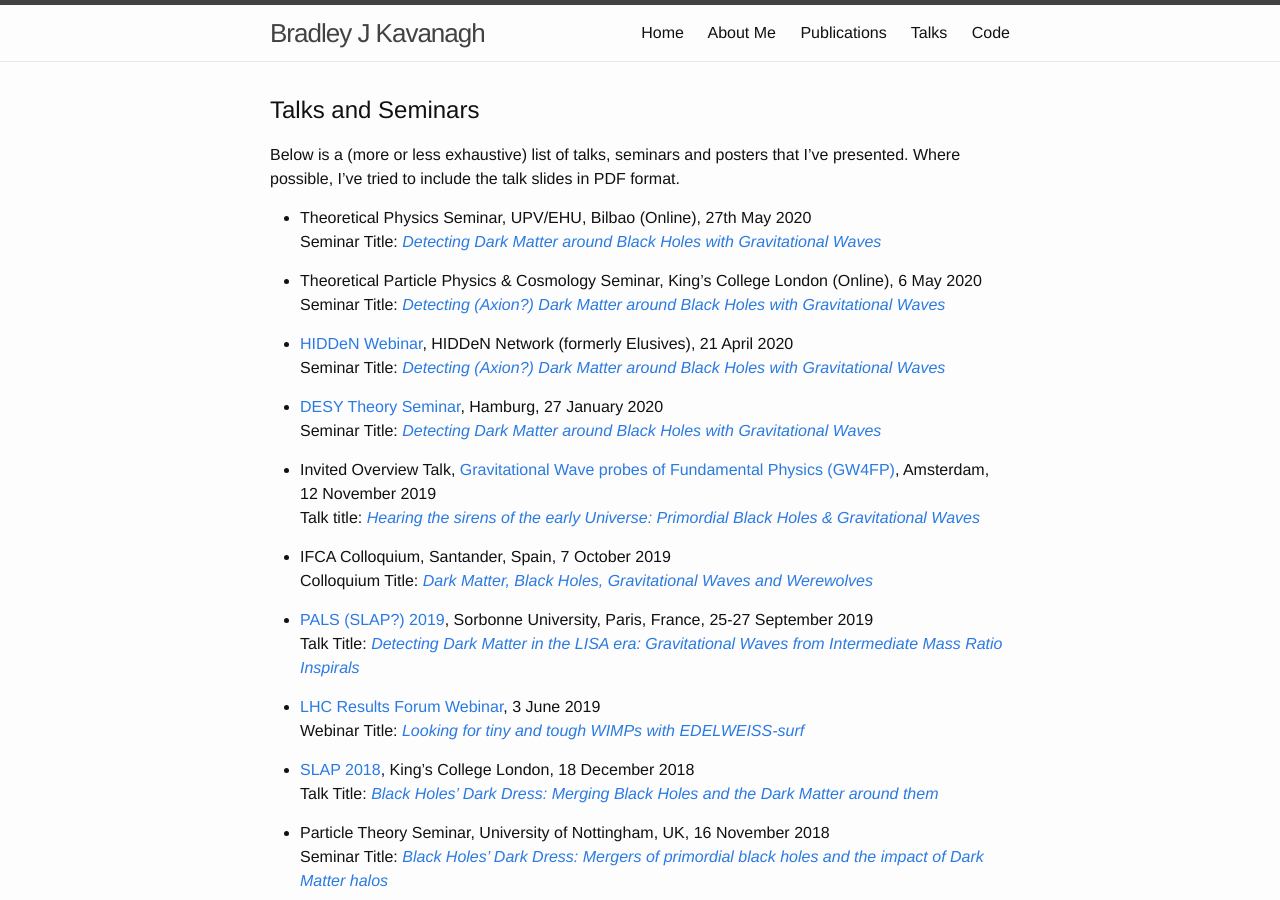
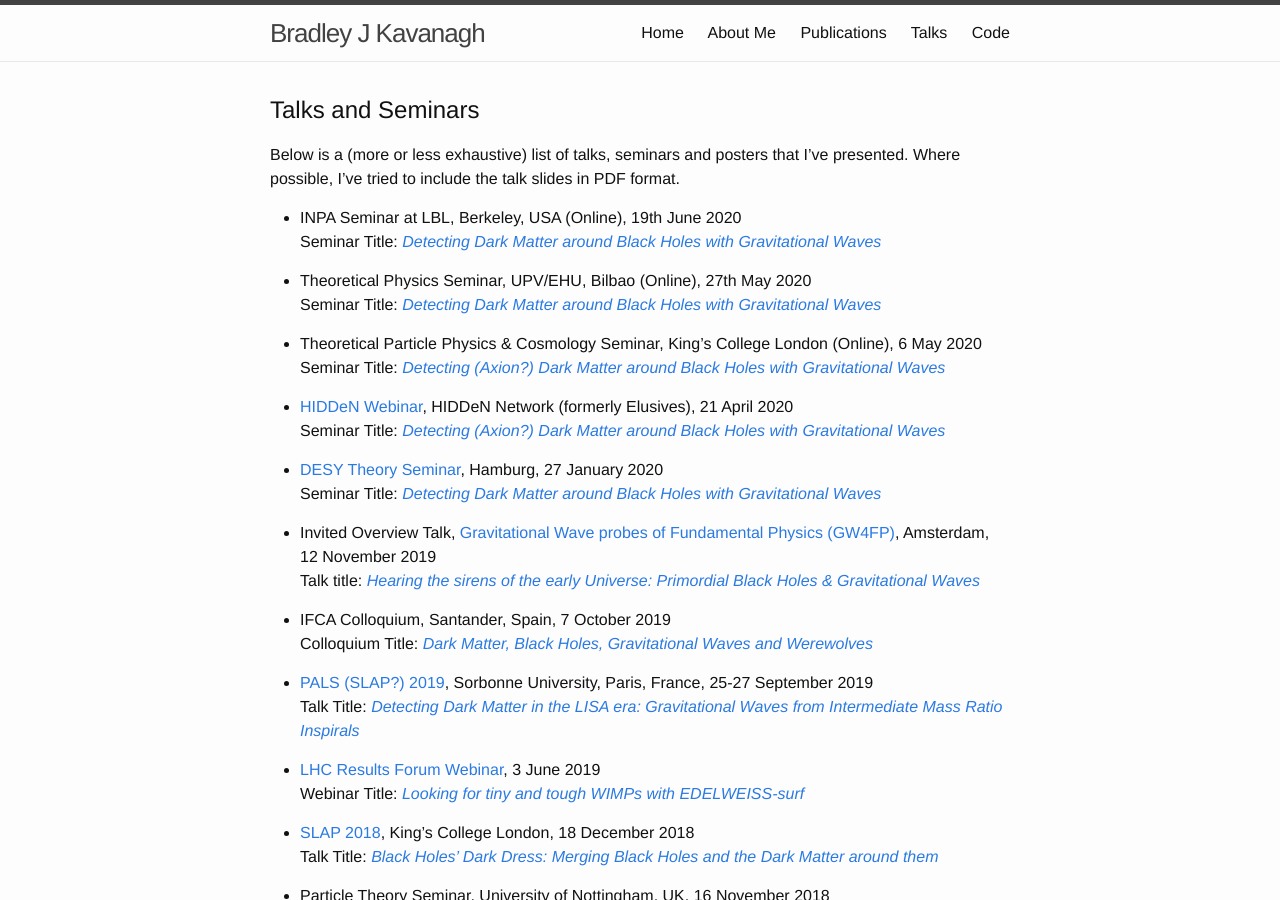
Before and after one commit to bradkav/bradkav.github.io, a Jekyll site: the page built from talks.md, in a window 1280 px wide and 900 px high. Built offline with Jekyll 4.4.1, drawn with Linux system fonts in a browser that asks for light colours.

Commit message:
Added LBL talk

```diff
--- a/talks.md
+++ b/talks.md
@@ -8,6 +8,9 @@ weight: 4
 ## Talks and Seminars
 
 Below is a (more or less exhaustive) list of talks, seminars and posters that I've presented. Where possible, I've tried to include the talk slides in PDF format.
+
+- INPA Seminar at LBL, Berkeley, USA (Online), 19th June 2020
+Seminar Title: [*Detecting Dark Matter around Black Holes with Gravitational Waves*](/assets/slides/KAVANAGH-INPA-LBL-June2020.pdf)
 
 - Theoretical Physics Seminar, UPV/EHU, Bilbao (Online), 27th May 2020
 Seminar Title: [*Detecting Dark Matter around Black Holes with Gravitational Waves*](/assets/slides/KAVANAGH-UPV_EHU-May2020.pdf)
```
Also changed, not shown: 1 other file.
